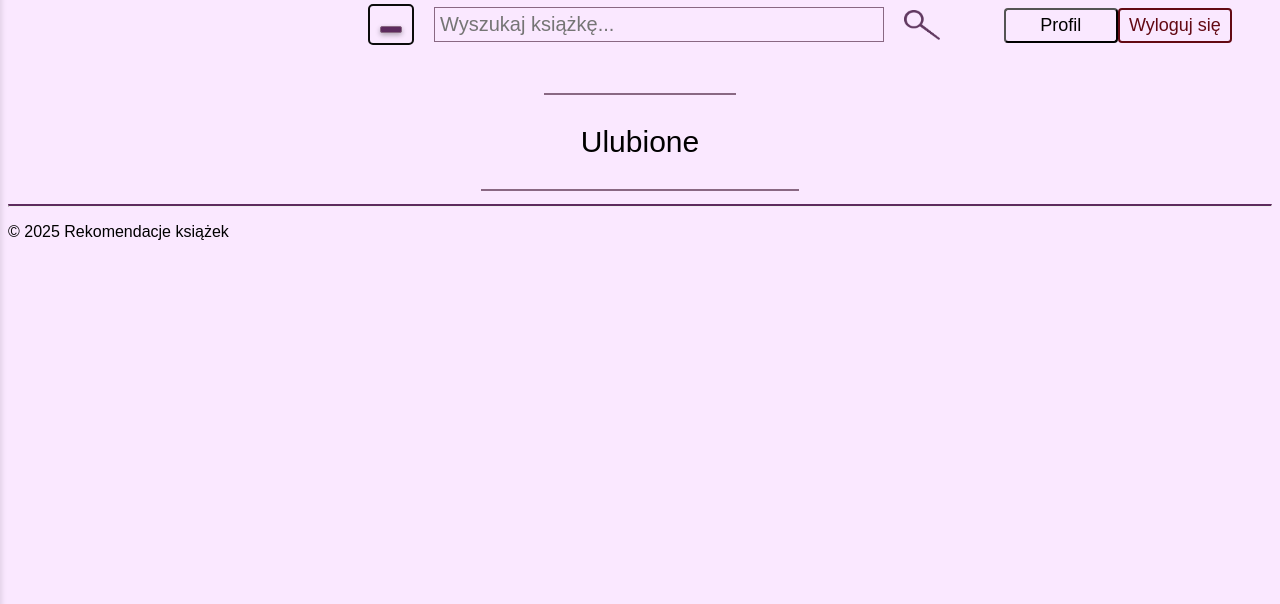
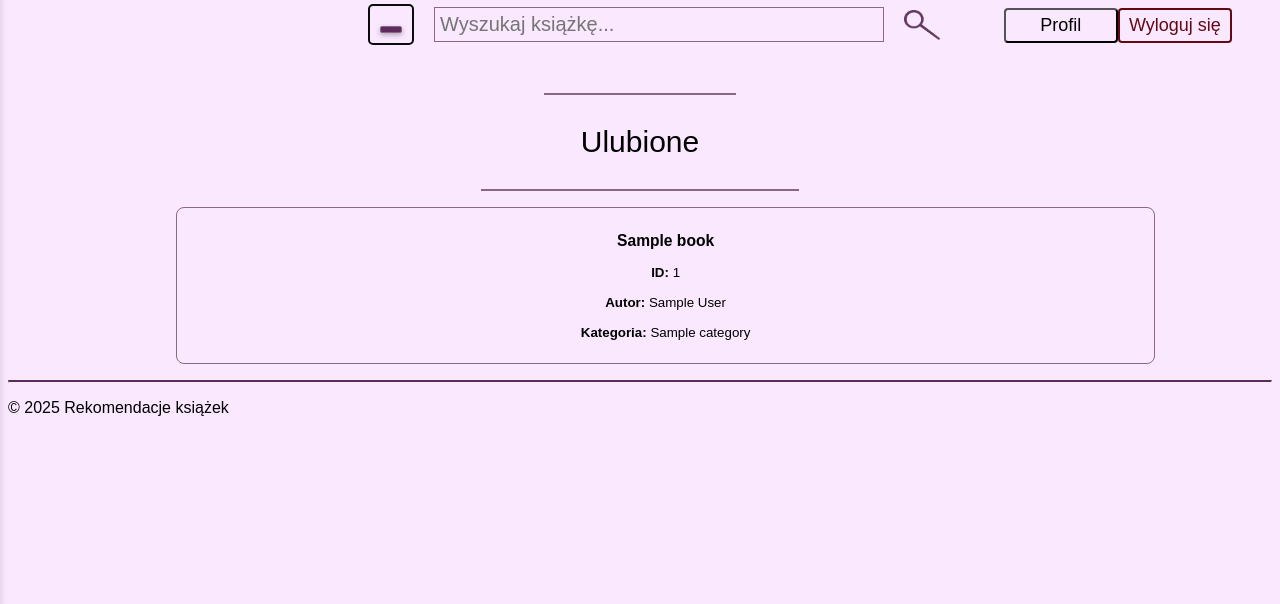
Before and after one commit to Tancerka/rekomendacje_ksiazek, a Flask app: template templates/favorites.html in a window 1280 px wide. Shown: the part 130-734 px from the top of the page. Run offline with Flask 3, Linux system fonts and the light colour scheme; the visitor is signed in with stand-in values (Sample User, id 1); the template is opened without the code that fills it: most values are stand-ins (such as "Sample title", 1, 10 or a date in 2020); some web fonts are replaced.

Commit message:
/html+db/: 09.11/: add favorite books

```diff
--- a/app/auth/auth.py
+++ b/app/auth/auth.py
@@ -9,17 +9,18 @@ from app.extensions import mongo, login_manager
 auth_bp = Blueprint('auth', __name__, url_prefix='/auth')
 
 class User(UserMixin):
-    def __init__(self, user_id, username, email):
+    def __init__(self, user_id, username, email, favorites):
         self.id = user_id
         self.username = username
         self.email = email
+        self.favorites = favorites
 
 @login_manager.user_loader
 def load_user(user_id):
     from app import mongo
     user_data = mongo.db.users.find_one({'_id': ObjectId(user_id)})
     if user_data:
-        return User(str(user_data['_id']), user_data['username'], user_data['email'])
+        return User(str(user_data['_id']), user_data['username'], user_data['email'], user_data['favorites'])
     return None
 
 @auth_bp.route('/register', methods=['GET', 'POST'])
@@ -58,7 +59,7 @@ def register():
                         return render_template('register.html', message = message)
             else:
                 from app import mongo
-                user_id = mongo.db.users.insert_one({'username':username, 'email':email, 'password':password})
+                user_id = mongo.db.users.insert_one({'username':username, 'email':email, 'password':password, 'favorites': []})
                 return redirect(url_for('auth.login'))
         else:
             message = "Podany email jest niepoprawny."
@@ -73,7 +74,7 @@ def login():
         if check_password(username, password):
             user_data = find_user_by_username(username)
 
-            user = User(str(user_data['_id']), user_data['username'], user_data['email'])
+            user = User(str(user_data['_id']), user_data['username'], user_data['email'], user_data['favorites'])
             login_user(user)
             return redirect(url_for('index'))
         else:
@@ -86,3 +87,32 @@ def login():
 def logout():
     logout_user()
     return render_template('login.html')
+
+@auth_bp.route('/favorites', methods=['GET'])
+@login_required
+def get_favorites():
+    user_id = current_user.id
+    user_data = mongo.db.users.find_one({'_id': ObjectId(user_id)})
+    favorite_books = []
+    if 'favorites' in user_data:
+        favorite_ids = user_data['favorites']
+        for book_id in favorite_ids:
+            book = mongo.db.books.find_one({'_id': ObjectId(book_id)})
+            print(book)
+            if book:
+                favorite_books.append(book)
+    print(favorite_books)
+    return render_template('favorites.html', favorites=favorite_books)
+
+@auth_bp.route('/add_favorite', methods=['POST'])
+@login_required
+def add_favorite():
+    user_id = current_user.id
+    book_id = request.get_json().get('book_id')
+    print(book_id)
+    print("Adding book to favorites:", book_id)
+    mongo.db.users.update_one(
+        {'_id': ObjectId(user_id)},
+        {'$addToSet': {'favorites': book_id}}
+    )
+    return jsonify({"message: Book added to favorites"})
--- a/run.py
+++ b/run.py
@@ -23,7 +23,12 @@ def recommend():
 
 @app.route('/favorites')
 def favorites():
-    return render_template('favorites.html')
+    return redirect(url_for('auth.get_favorites'))
+
+
+@app.route('/add_favorite')
+def add_favorite():
+    return redirect(url_for('auth.add_favorite'))
 
 @app.route('/wishlist')
 def wishlist():
--- a/templates/favorites.html
+++ b/templates/favorites.html
@@ -3,6 +3,20 @@
 {% block page_title %} Ulubione {% endblock %}
 {% block content %}
 
+{% if favorites %}
+    <ul>
+    {% for book in favorites %}
+        <button class="book-item" onclick="window.location.href='/main/book?id={{ book._id }}'">
+            <h3 style="font-weight: bold;">{{ book.Title }}</h3>
+            <span style="font-weight: bold;">ID: </span>{{ book._id }} <br><br>
+            <span style="font-weight: bold;">Autor: </span>{{ book.Author }} <br><br>
+            <span style="font-weight: bold;">Kategoria: </span>{{ book.Category }} <br><br>
+        </button>
+    {% endfor %}
+    </ul>
+{% else %}
+    <p>Brak ulubionych książek.</p>
+{% endif %}
 
 
 
```
Also changed, not shown: templates/search_results.html (+34 -3 lines), static/img/favorites_icon.png (added), static/img/favorites_icon_hover.png (added), static/img/wishlist_icon.png (added), static/img/wishlist_icon_hover.png (added).
